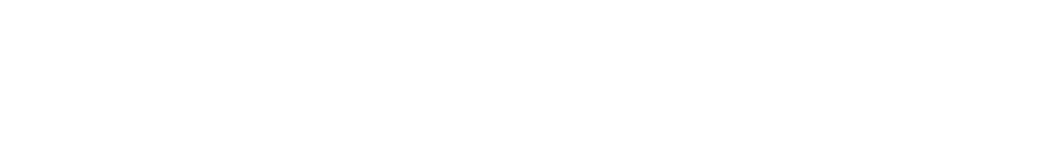
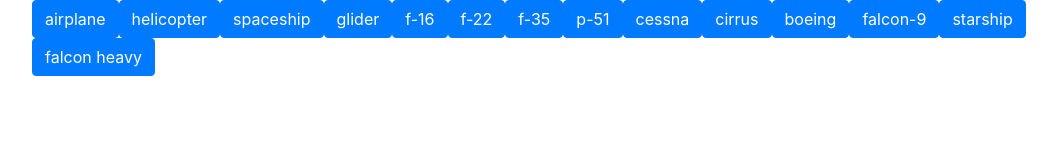
Before and after one commit to cshanebrown78/giphy-page, a plain HTML site: page index.html in a window 1280 px wide. Shown: the whole page, without its empty margins (53-1110 px from the left). Drawn offline with nearby package versions, Linux system fonts and the light colour scheme.

Commit message:
initial coding for button adds

```diff
--- a/assets/javascript/giphy.js
+++ b/assets/javascript/giphy.js
@@ -0,0 +1,8 @@
+var topics = ["airplane", "helicopter", "spaceship", "glider", "f-16", "f-22", "f-35", "p-51", "cessna", "cirrus", "boeing", "falcon-9", "starship", "falcon heavy"];
+
+for (var i = 0; i < topics.length; i++) {
+    aircraftBtn = $("<button type='button' class='btn btn-primary aircraft'>")
+    aircraftBtn.attr("data-aircraft", topics[i]);
+    aircraftBtn.text(topics[i]);
+    $(".aircraft-buttons").append(aircraftBtn);
+}
--- a/index.html
+++ b/index.html
@@ -4,11 +4,18 @@
     <meta charset="UTF-8">
     <meta name="viewport" content="width=device-width, initial-scale=1.0">
     <title>Aircraft Giphy</title>
+    <link rel="stylesheet" href="https://stackpath.bootstrapcdn.com/bootstrap/4.4.1/css/bootstrap.min.css">
     <link rel="stylesheet" href="assets/css/style.css">
     <script src="https://code.jquery.com/jquery-3.4.1.min.js"></script>
 </head>
 <body>
+    <div class = "container">
+        <div class = "aircraft-buttons"></div>
 
+        <form class = "new-button">
+
+        </form>
+    </div>
     <script src="assets/javascript/giphy.js"></script>
 </body>
 </html>
```
